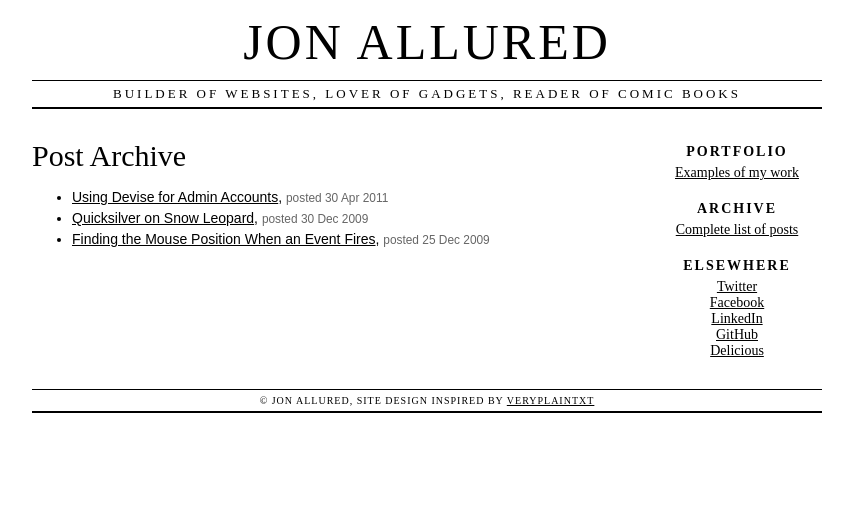
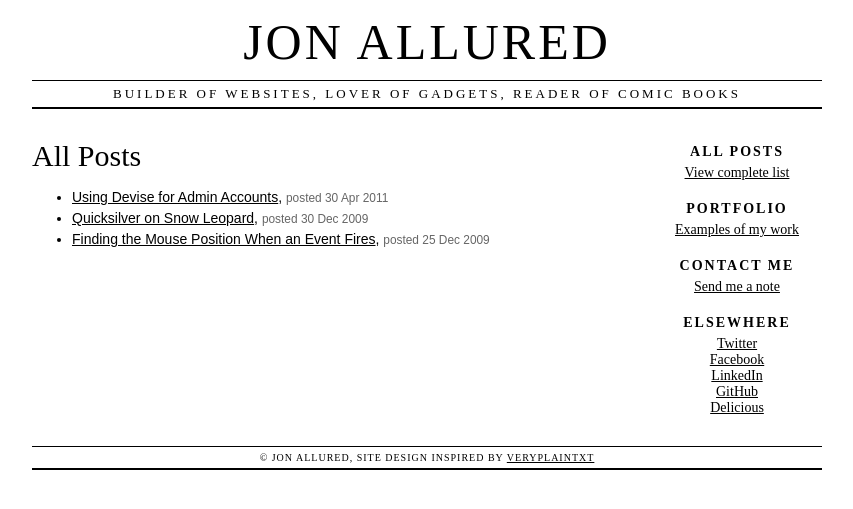
Before and after one commit to jonallured/jonallured.com, a Jekyll site: the page built from posts/index.html, in a window 1280 px wide. Shown: the top 509 px of the page, without its empty margins (213-1066 px from the left). Built offline with Jekyll 4.4.1, drawn with Linux system fonts in a browser that asks for light colours.

Commit message:
added contact me to sidebar and then renamed archive to all posts

```diff
--- a/_layouts/default.html
+++ b/_layouts/default.html
@@ -28,10 +28,12 @@
 		<section>
 			{{ content }}
 			<aside>
+				<h2>All Posts</h2>
+				<p><a href="/posts">View complete list</a></p>
 				<h2>Portfolio</h2>
 				<p><a href="/portfolio">Examples of my work</a></p>
-				<h2>Archive</h2>
-				<p><a href="/archive">Complete list of posts</a></p>
+				<h2>Contact Me</h2>
+				<p><a href="/contact">Send me a note</a></p>
 				<h2>Elsewhere</h2>
 				<ul>
 					<li><a href="http://www.twitter.com/jonallured">Twitter</a></li>
--- a/archive/index.html
+++ b/posts/index.html
@@ -1,9 +1,9 @@
 ---
 layout: default
-title: Post Archive
+title: All Posts
 ---
 <article>
-	<h1>Post Archive</h1>
+	<h1>All Posts</h1>
 	<ul class="posts">
 {% for post in site.posts %}
 		<li><a href="{{ post.url }}">{{ post.title }}</a>, <span class="weak">posted {{ post.date | date_to_string }}</span></li>
```
